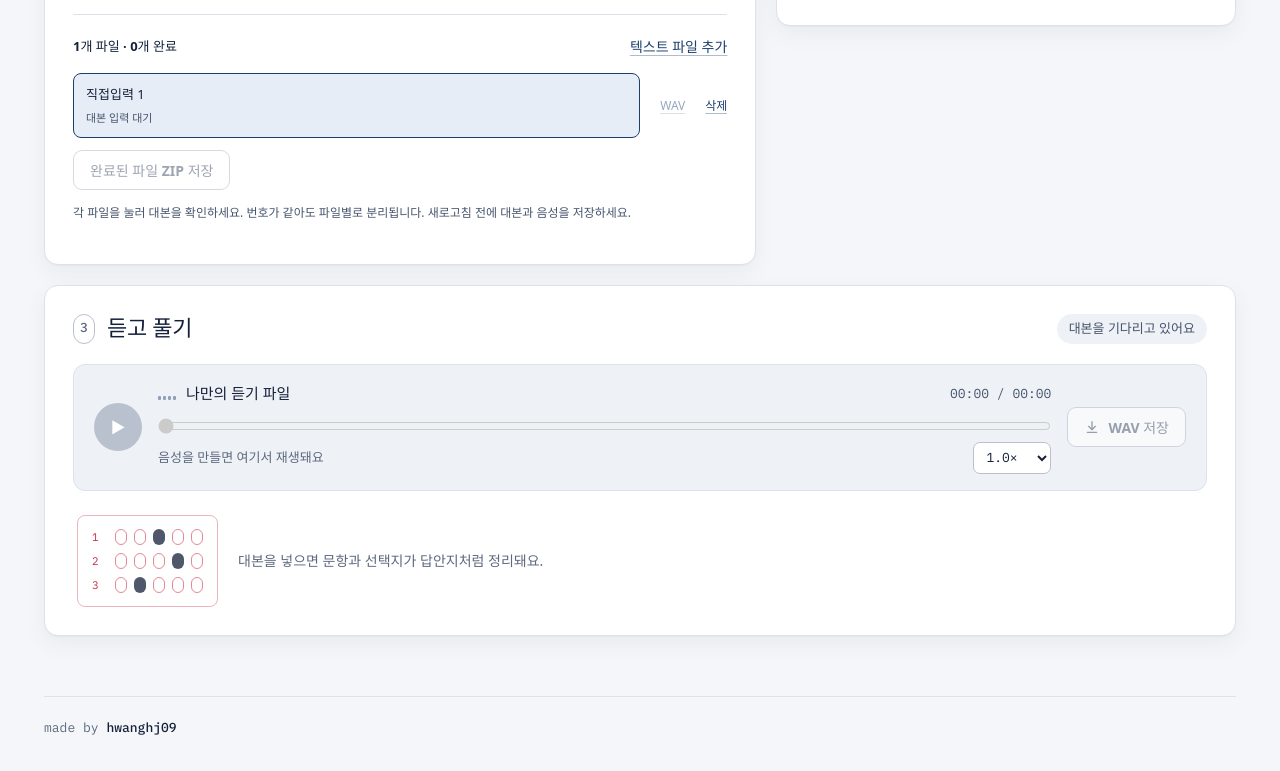
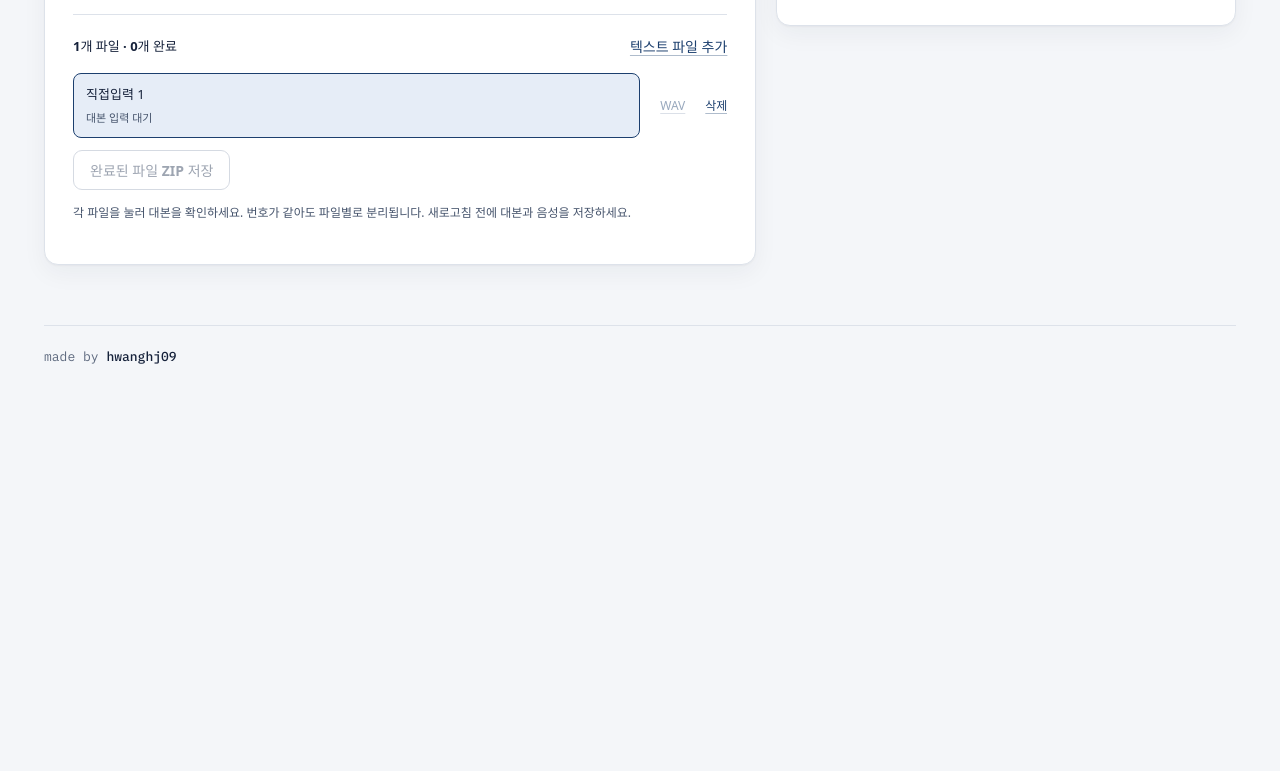
Before and after one commit to hwanghj09/badawrite, a website built with Vite: page index.html in a window 1280 px wide. Shown: the part 721-1492 px from the top of the page. After the commit the page ends 1120 px from the top, so only its background shows below. Built offline with nearby package versions, Linux system fonts and the light colour scheme; a web font is replaced by a local one.

Commit message:
Hide listening practice until the selected audio is ready

```diff
--- a/index.html
+++ b/index.html
@@ -95,7 +95,7 @@
 
     <div id="status" class="status" role="status" aria-live="polite" hidden></div>
 
-    <section id="practice" class="panel practice-panel rise" style="--d: 240ms" aria-labelledby="practice-title">
+    <section id="practice" class="panel practice-panel rise" style="--d: 240ms" aria-labelledby="practice-title" hidden>
       <div class="practice-heading">
         <h2 id="practice-title" class="panel-title"><span class="step" aria-hidden="true">3</span>듣고 풀기</h2>
         <span id="question-count" class="count-badge">대본을 기다리고 있어요</span>
--- a/src/main.js
+++ b/src/main.js
@@ -77,6 +77,7 @@ function loadAudio() {
   audio.pause(); audio.removeAttribute('src'); audio.load();
   $('play').textContent = '▶'; $('play').setAttribute('aria-label', '재생');
   const output = active.output;
+  $('practice').hidden = !output;
   if (output) { audio.src = output.url; audio.playbackRate = Number($('speed').value); }
   for (const id of ['play', 'download', 'seek']) $(id).disabled = !output;
   $('seek').value = 0; $('time').textContent = '00:00 / 00:00';
```
